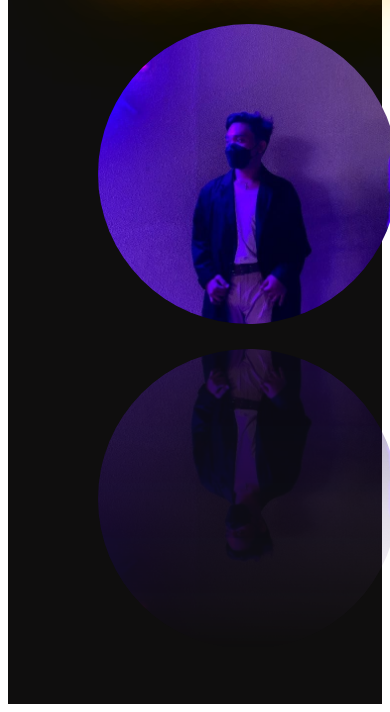
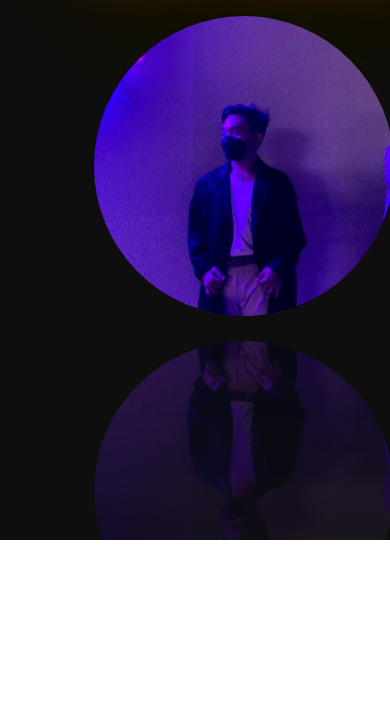
Before and after one commit to PitaoC/IT3_Group_15, a plain HTML site: page index.html in a window 390 px wide. Shown: the part 304-1016 px from the top of the page. After the commit the page ends 844 px from the top, so only its background shows below. Drawn offline with Linux system fonts and the light colour scheme.

Commit message:
fixed responsive height

```diff
--- a/style.css
+++ b/style.css
@@ -1,11 +1,17 @@
 @import url("https://fonts.googleapis.com/css2?family=Figtree&display=swap");
 
-.container {
+* {
     margin: 0;
     padding: 0;
+}
+
+
+.container {
     font-family: "figtree", sans-serif;
     background-color: #0f0e0e;
-    background: cover;
+    background-size: cover;
+    background-repeat: no-repeat;
+    height: 100vh;
     font-size: 40px;
     font-weight: 900;
 
@@ -31,7 +37,6 @@
 
 .box {
     width: 52%;
-    height: 680px;
     display: flex;
     flex-direction: row;
     justify-content: space-around;
```
Also changed, not shown: index.html (line endings or trailing spaces), 2 other files.
